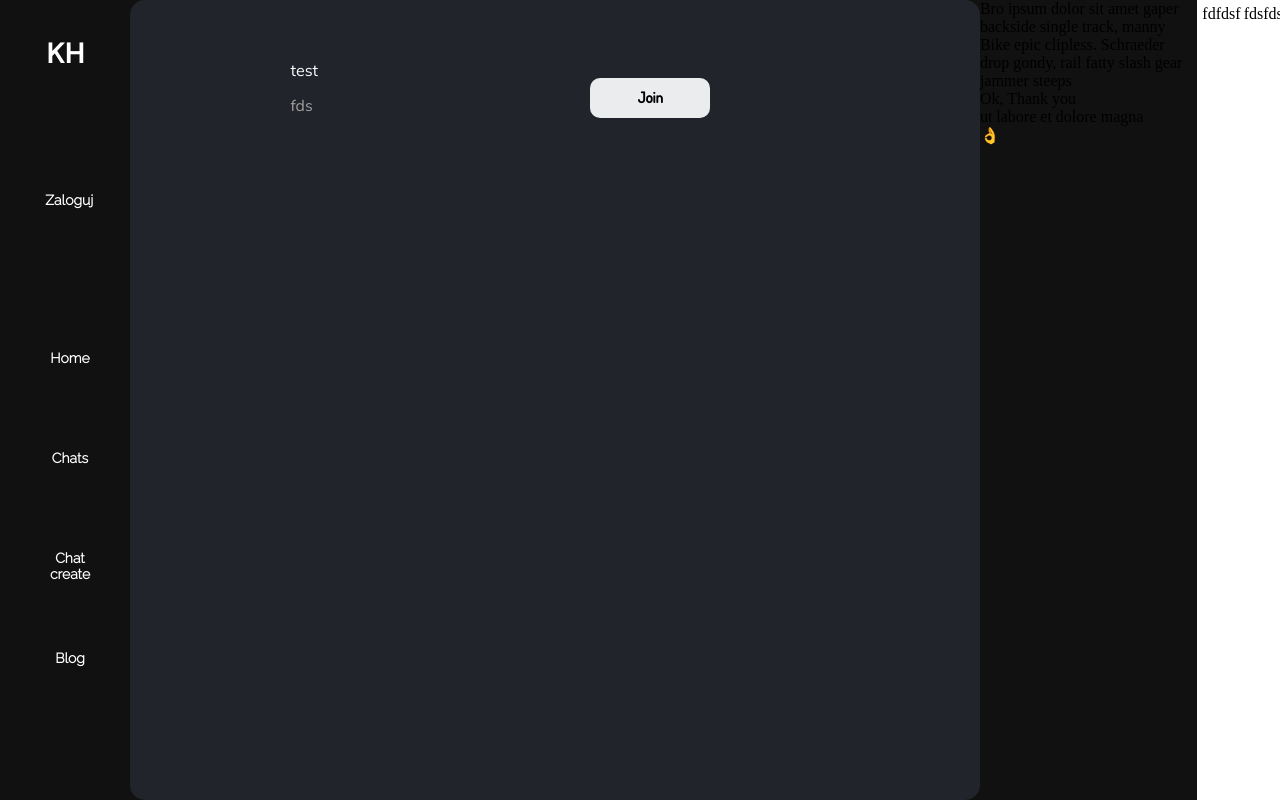
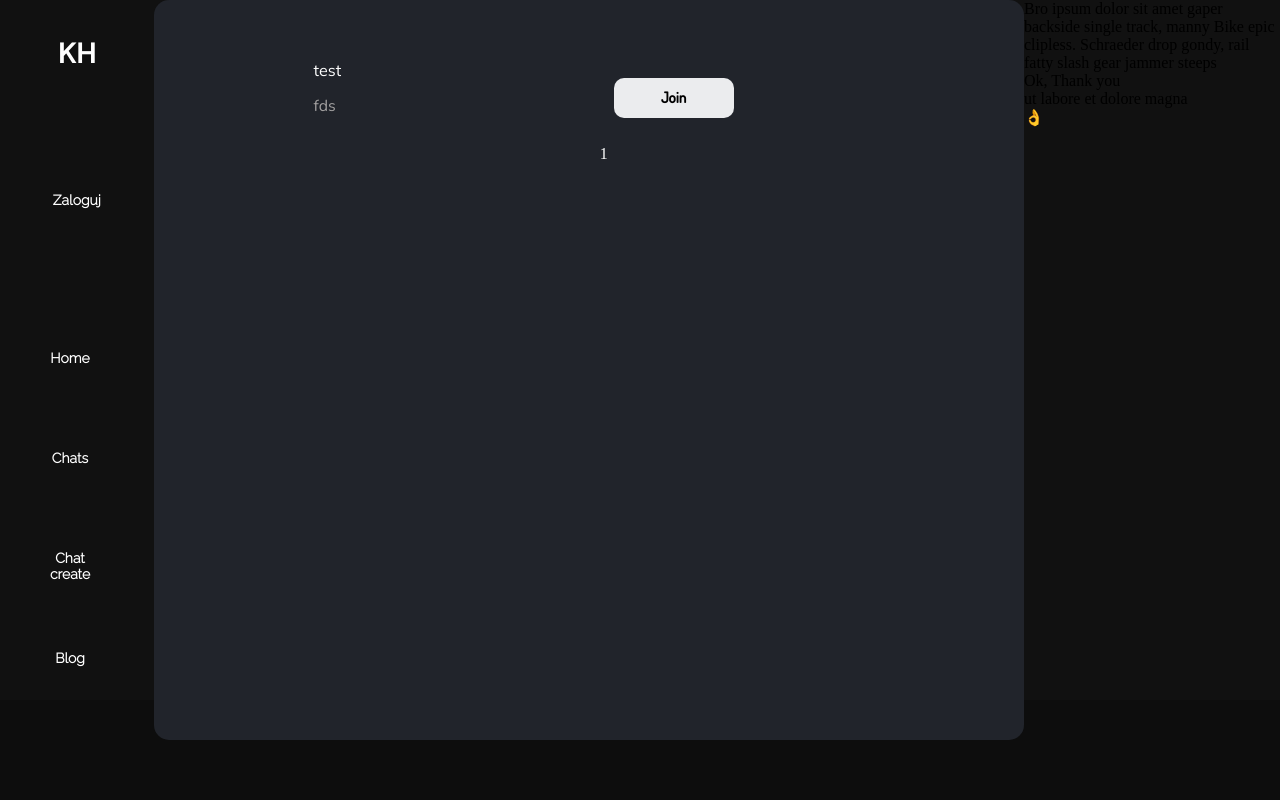
Before and after one commit to Kamil3162/OnlineChatWebsite, a Django app: page /rooms in a window 1280 px wide. Run offline with Django 4.2, Linux system fonts and the light colour scheme; a user stored in the database is signed in; data comes from the database, SQL or seed files in the repository; some web fonts are replaced.

Commit message:
Adding new reponsive css

```diff
--- a/chat/views.py
+++ b/chat/views.py
@@ -23,7 +23,7 @@
 from django.utils.decorators import method_decorator
 from django.contrib.auth.decorators import login_required
 from functools import wraps
-
+from django.core.paginator import Paginator, PageNotAnInteger, EmptyPage
 class IndexView(View):
     def get(self, request):
         print(request.user.username)
@@ -175,6 +175,7 @@
     template_name = 'room/all_rooms.html'
     model = Room
     context_object_name = 'all_rooms'
+    paginate_by = 4
 
     def get_queryset(self):
         '''
@@ -195,5 +196,14 @@
             random_message_subquery.values('message_content')))
         return queryset
 
+    def get_context_data(self, **kwargs):
+        context = super(RoomsView, self).get_context_data(**kwargs)
+        context['rooms'] = self.get_queryset()
+        paginator = Paginator(context['rooms'], self.paginate_by)
+        page_number = self.request.GET.get('page')
+        page_obj = paginator.get_page(page_number)
+        context['page_obj'] = page_obj
+        return context
+
 def lobby(request):
     return render(request, 'chat/lobby.html')
--- a/static/global.css
+++ b/static/global.css
@@ -11,7 +11,7 @@
     margin: 0;
 }
 div.all-components{
-    height: 100%;
+    height: auto;
     display: flex;
 }
 div.left-sidebar{
@@ -25,6 +25,9 @@
     background-color: #21242b;
     border-radius: 15px;
     width: 1000px;
+    flex-grow: 1;
+    z-index: 1;
+    flex: 1;
 }
 div.icon-control{
     display: block;
@@ -195,7 +198,6 @@
     font-weight: 600;
     height: 40px;
     width: 60px;
-    padding: 10px;
     margin-top: 30px;
     margin-bottom: 60px;
     border: none;
@@ -215,10 +217,17 @@
 div.footer{
     display: flex;
     flex-wrap: wrap;
-    background-color: white;
-    color: black;
-    position: sticky;
-    bottom: 0;
+      color: black;
+      align-self: flex-start;
+    position: fixed;
+      bottom: 0;
+      width: 100%;
+      text-align: center;
+      color: white;
+      font-family: 'DM Sans', sans-serif;
+      margin-top: auto;
+      height: 100px;
+      background-color: #0d0d0d;
 }
 div.footer-item{
     flex-grow: 1;
@@ -227,6 +236,21 @@
 }
 div.rights{
 
+}
+div.pagination{
+    display: flex;
+    justify-content: center;
+    align-items: center;
+}
+div.pagination .current-page{
+    color: white;
+    margin-right: 5px;
+    margin-left: 5px;
+}
+div.pagination a{
+    background-color: #3c23d0;
+    color: white;
+    padding: 5px;
 }
 @media only screen and (max-width: 780px) {
     div.all-components{
@@ -259,6 +283,7 @@
     div.content{
         font-size: 15px;
         width: auto;
+        padding: 20px;
     }
     div.left-sidebar{
         width: 100%;
@@ -293,4 +318,7 @@
         font-size: 50px;
         margin-left: 20px;
     }
+    div.footer{
+        display: none;
+    }
 }
--- a/templates/room/all_rooms.html
+++ b/templates/room/all_rooms.html
@@ -16,5 +16,14 @@
         </a>
     </div>
     {% endfor %}
+    <div class="pagination">
+        {% if page_obj.has_previous %}
+        <a href="?page={{ page_obj.previous_page_number }}">Wróć</a>
+        {% endif %}
+        <span class="current-page">{{ page_obj.number }}</span>
+        {% if page_obj.has_next %}
+        <a href="?page={{ page_obj.next_page_number }}">Następna</a>
+        {% endif %}
+    </div>
 </div>
 {% endblock %}
```
